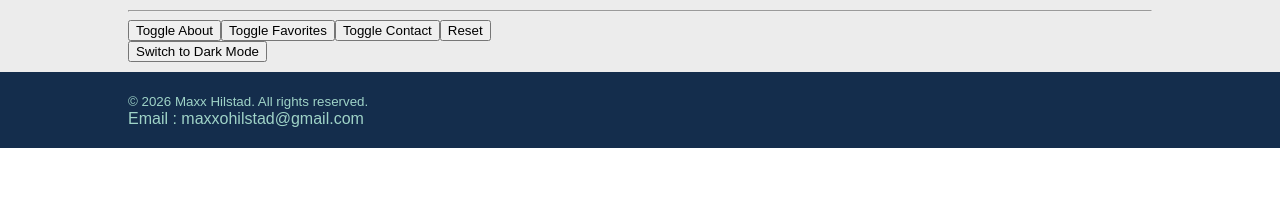
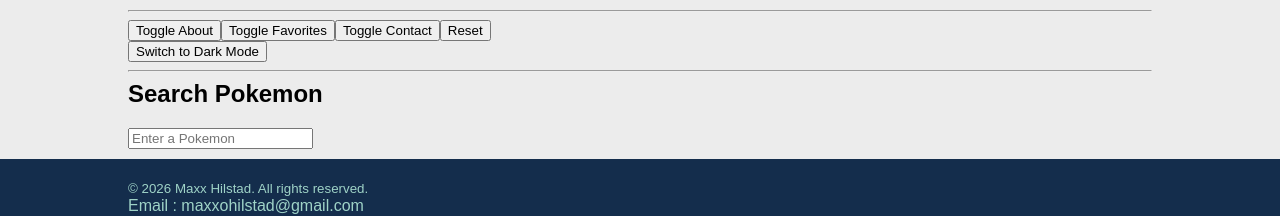
Before and after one commit to maxxhilstad/maxxhilstad.github.io, a React (Vite) app: page / in a window 1280 px wide. Shown: the part 559-775 px from the top of the page. Built offline with nearby package versions, Linux system fonts and the light colour scheme; no server answers.

Commit message:
Added pokemon

```diff
--- a/src/App.jsx
+++ b/src/App.jsx
@@ -10,8 +10,9 @@
 import Footer from "./components/Footer"
 import ThemeToggle from "./components/ThemeToggle"
 import Sections from "./components/Sections"
+import ApiCall from './components/ApiCall'
 
-const App = () =>{
+const App = () => {
 
   const { theme } = useContext(ThemeContext)
 
@@ -32,6 +33,10 @@
 
           <Sections/>
           <ThemeToggle/>
+
+          <hr/>
+
+          <ApiCall/>
         </div>
       </main>
       <Footer footerStyle={theme == 'Light' ? footerLightStyle : footerDarkStyle}/>
--- /dev/null
+++ b/src/components/ApiCall.jsx
@@ -0,0 +1,53 @@
+
+import { useState } from 'react'
+import useFetch from '../hooks/useFetch'
+
+const ApiCall = () => {
+
+    const [ pokemon, setPokemon ] = useState('Pikachu')
+    const [ inputValue, setInputValue ] = useState('')
+
+    const url = pokemon
+        ? `https://pokeapi.co/api/v2/pokemon/${pokemon.toLowerCase()}`
+        : null
+
+    const { data, loading, error } = useFetch(url)
+
+    const capFirstLetter = string => {
+        if (!string) return
+        return [string.charAt(0).toUpperCase() + string.slice(1)]
+    }
+
+    return (
+        <div>
+            <h2>Search Pokemon</h2>
+            <input
+                type='text'
+                value={inputValue}
+                onChange={e => {
+                    const value = e.target.value
+                    setInputValue(value)
+                    setPokemon(value)
+                }}
+                placeholder='Enter a Pokemon'
+            />
+            {data && (
+                <>
+                    <h2>Pokemon: {capFirstLetter(data.name)}</h2>
+                    <img src={data.sprites.front_default}></img>
+                    <h3>Base Stats</h3>
+                    <p>HP: {data.stats[0].base_stat}</p>
+                    <p>Attack: {data.stats[1].base_stat}</p>
+                    <p>Defense: {data.stats[2].base_stat}</p>
+                    <p>Special Attack: {data.stats[3].base_stat}</p>
+                    <p>Special Defense: {data.stats[4].base_stat}</p>
+                    <p>Speed: {data.stats[5].base_stat}</p>
+                </>
+            )}
+            { error && '' }
+            {loading && 'Loading Pokemon info'}
+        </div>
+    )
+}
+
+export default ApiCall
--- /dev/null
+++ b/src/hooks/useFetch.jsx
@@ -0,0 +1,36 @@
+
+import { useState, useEffect } from 'react'
+
+const useFetch = url => {
+    const [ data, setData ] = useState(null)
+    const [ loading, setLoading ] = useState(true)
+    const [ error, setError ] = useState(null)
+
+    useEffect(() => {
+        (async () => {
+            setLoading(true)
+            try {
+            const response = await fetch(url)
+
+            if (!response.ok) {
+                setError(`Error: ${response.status}`)
+                return
+            }
+
+            const json = await response.json()
+            setData(json)
+            setError(null)
+            } catch (err) {
+                setData(null)
+                setError(err.message)
+            } finally {
+                setLoading(false)
+            }
+        })()
+
+    }, [ url ])
+
+    return { data, loading, error }
+}
+
+export default useFetch
```
Also changed, not shown: 4 other files (tests, documents, lock files or other folders).
